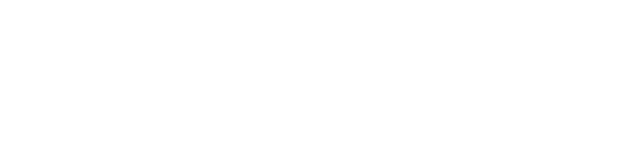
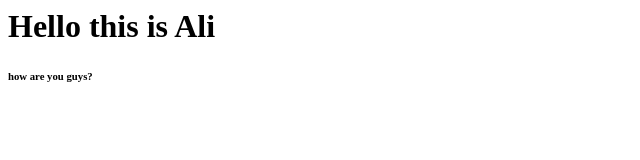
Before and after one commit to rezatrue/Test-1, a plain HTML site: page index.html in a window 1280 px wide. Shown: the whole page, without its empty margins (0-640 px from the left). Drawn offline with Linux system fonts and the light colour scheme.

Commit message:
new content added

```diff
--- a/index.html
+++ b/index.html
@@ -3,5 +3,7 @@
 		<title> Hello </title>
 	</head>
 	<body>
+		<h1>Hello this is Ali</h1>
+		<h6> how are you guys?</h6>
 	</body>
 </html>
```
